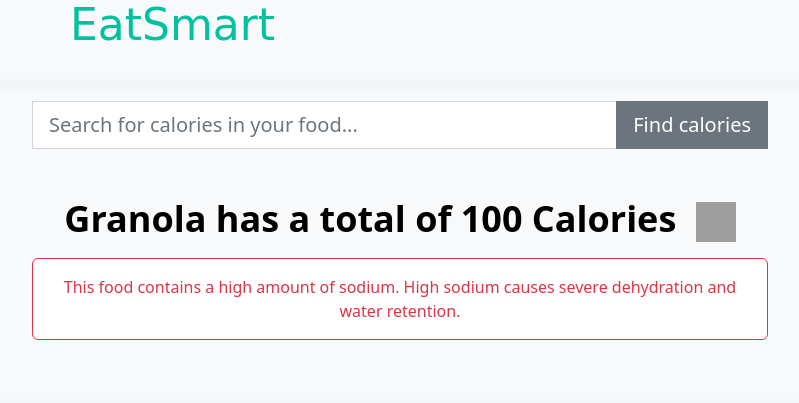
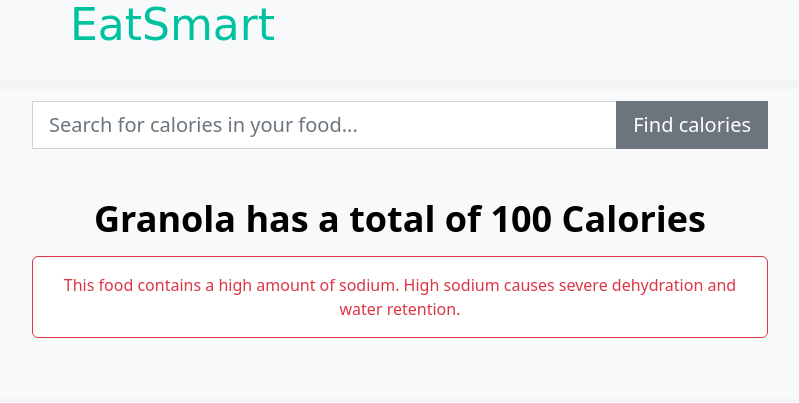
Before and after one commit to mihayounas/calories-counter-django-app, a Django app: page /welcome/ in a window 1280 px wide. Shown: the part 18-421 px from the top of the page, without its empty margins (240-1039 px from the left). Run offline with Django 4.2, Linux system fonts and the light colour scheme; some web fonts are replaced; grey boxes are pictures that could not be loaded.

Commit message:
cleaning up

```diff
--- a/counter/templates/home.html
+++ b/counter/templates/home.html
@@ -34,8 +34,7 @@
                     Please try again later.</div>
                 <h1 style="color: #000; font-size: 36px; font-weight: bold;">Granola has a total of <strong>100
                         Calories</strong>
-                    <img src="images/shocked.png" alt="Shocked" class="img-responsive"
-                        style="width: 40px; height: 40px; margin-left: 10px;"></h1>
+                </h1>
                 <div class="alert alert-danger mt-3" role="alert"
                     style="background-color: #fff; color: #dc3545; border-color: #dc3545;">
                     This food contains a high amount of sodium. High sodium causes severe dehydration and water retention.
```
